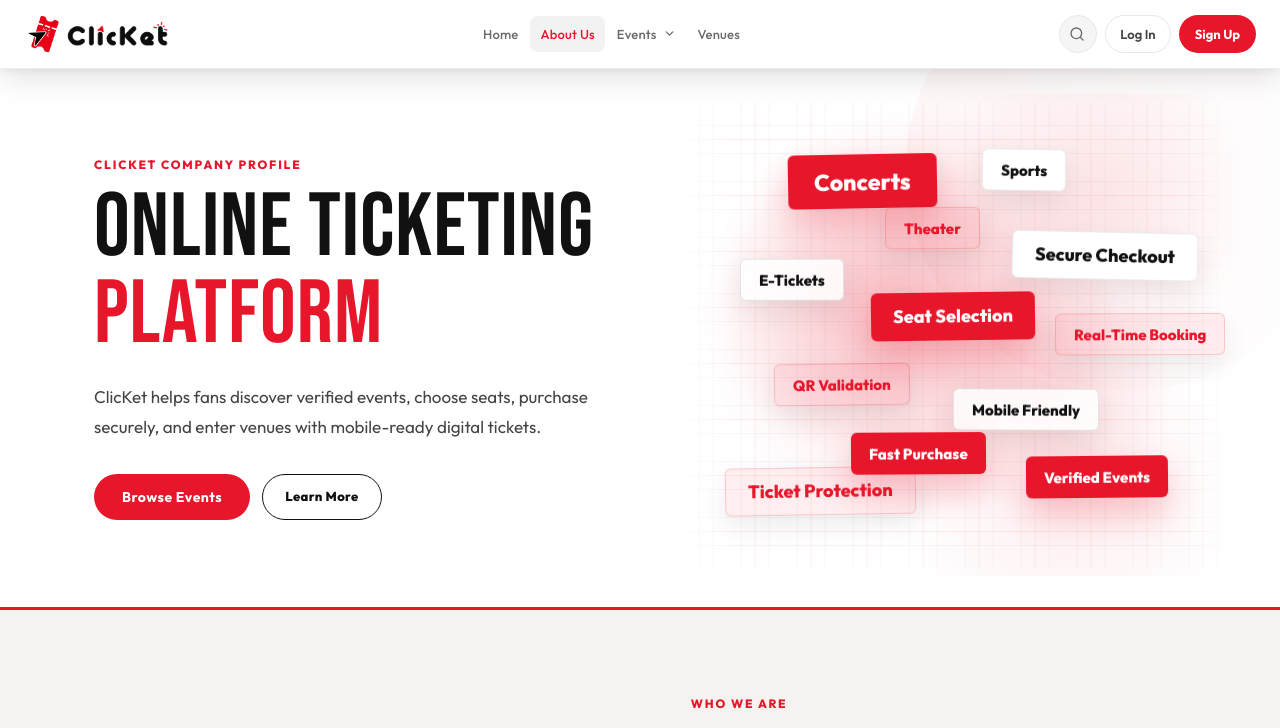
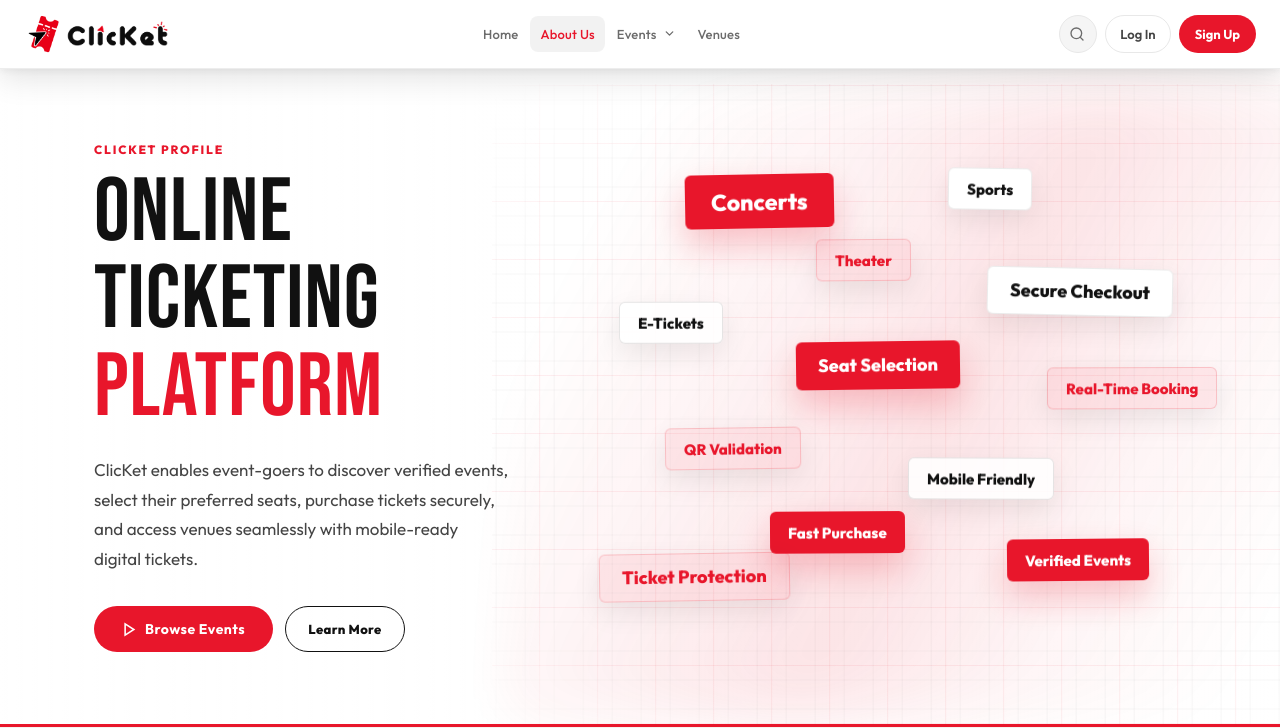
Before and after one commit to jluigemalaiba/ClicKet, a PHP site: page /about.php in a window 1280 px wide. Shown: the top 728 px of the page. Run offline with PHP 8.4, Linux system fonts and the light colour scheme.

Commit message:
fix some bugs and things

```diff
--- a/about.php
+++ b/about.php
@@ -26,20 +26,18 @@ $currentPage = basename($_SERVER['PHP_SELF']);
     <div class="container-xl px-4">
       <div class="about-hero-layout">
         <div class="about-hero-copy">
-          <p class="about-kicker">ClicKet Company Profile</p>
+          <p class="about-kicker">ClicKet Profile</p>
           <h1>ONLINE TICKETING <span>PLATFORM</span></h1>
           <p>
-            ClicKet helps fans discover verified events, choose seats, purchase securely, and enter venues with mobile-ready digital tickets.
+            ClicKet enables event-goers to discover verified events, select their preferred seats, purchase tickets securely, and access venues seamlessly with mobile-ready digital tickets.
           </p>
           <div class="about-hero-actions">
-            <a href="events.php" class="btn-primary">Browse Events</a>
+            <a href="events.php" class="btn-primary"><svg width="15" height="15" viewBox="0 0 24 24" fill="none" stroke="currentColor" stroke-width="2.5"><polygon points="5 3 19 12 5 21 5 3"/></svg> Browse Events</a>
             <a href="#mission" class="about-link-btn">Learn More</a>
           </div>
         </div>
 
         <div class="about-hero-visual" aria-hidden="true">
-          <div class="about-hero-glow about-hero-glow--one"></div>
-          <div class="about-hero-glow about-hero-glow--two"></div>
           <div class="about-tag-cloud">
             <span class="about-ticket-tag tag-red tag-xl" style="--x: 18%; --y: 3%; --r: -1.5deg; --d: 0s;">Concerts</span>
             <span class="about-ticket-tag tag-white" style="--x: 58%; --y: 2%; --r: 1.8deg; --d: .35s;">Sports</span>
@@ -78,11 +76,11 @@ $currentPage = basename($_SERVER['PHP_SELF']);
           </p>
           <div class="about-proof-row" aria-label="ClicKet company statistics">
             <div>
-              <strong>1,000+</strong>
+              <strong>500+</strong>
               <span>Events supported</span>
             </div>
             <div>
-              <strong>300k+</strong>
+              <strong>50k+</strong>
               <span>Tickets delivered</span>
             </div>
             <div>
@@ -107,7 +105,7 @@ $currentPage = basename($_SERVER['PHP_SELF']);
           <span>01</span>
           <h3>Our Mission</h3>
           <p>
-            To make live events easy to find, book, enter, and remember by removing friction from ticket purchase, payment, and venue admission.
+            To simplify the event experience by making it easier to discover, reserve, and attend live events through a seamless ticketing and admission process.
           </p>
         </article>
 
@@ -115,7 +113,7 @@ $currentPage = basename($_SERVER['PHP_SELF']);
           <span>02</span>
           <h3>Our Vision</h3>
           <p>
-            To become the ticketing partner people choose first for concerts, theater, sports, campus events, and local productions across the Philippines.
+            To become the preferred ticketing platform for concerts, theater productions, sporting events, campus activities, and community events across the Philippines.
           </p>
         </article>
 
@@ -123,7 +121,7 @@ $currentPage = basename($_SERVER['PHP_SELF']);
           <span>03</span>
           <h3>Our Standard</h3>
           <p>
-            Clear pricing, secure checkout, verified tickets, responsive support, and tools that help organizers understand demand before doors open.
+            Transparent pricing, secure transactions, verified ticketing, responsive customer support, and data-driven tools that help organizers manage and anticipate event demand.
           </p>
         </article>
       </div>
@@ -134,10 +132,10 @@ $currentPage = basename($_SERVER['PHP_SELF']);
     <div class="container-xl px-4">
       <div class="owners-layout">
         <div class="owners-copy">
-          <p class="about-kicker">Owners</p>
-          <h2>Guided by people who understand event operations.</h2>
+          <p class="about-kicker">Founders</p>
+          <h2>Driven by a team passionate about transforming the event ticketing experience</h2>
           <p>
-            ClicKet is led by a small ownership group focused on reliable technology, practical venue workflows, and better fan support.
+            ClicKet is led by a dedicated ownership team committed to building reliable technology, streamlining venue operations, and delivering a seamless experience for both event organizers and attendees.
           </p>
         </div>
 
@@ -145,22 +143,22 @@ $currentPage = basename($_SERVER['PHP_SELF']);
           <article class="owner-row">
             <img src="https://images.unsplash.com/photo-1560250097-0b93528c311a?w=300&h=300&fit=crop" alt="Alex Herrera" loading="lazy">
             <div>
-              <h3>Alex Herrera</h3>
-              <p>Founder &amp; Managing Owner</p>
+              <h3>Justine Luige Malaiba</h3>
+              <p>Lead UI/UX Designer & Full-Stack Developer</p>
             </div>
           </article>
           <article class="owner-row">
             <img src="https://images.unsplash.com/photo-1573496359142-b8d87734a5a2?w=300&h=300&fit=crop" alt="Camille Reyes" loading="lazy">
             <div>
-              <h3>Camille Reyes</h3>
-              <p>Operations &amp; Venue Partnerships Owner</p>
+              <h3>Chrizyl Abella</h3>
+              <p>UI/UX Designer & Full-Stack Developer</p>
             </div>
           </article>
           <article class="owner-row">
             <img src="https://images.unsplash.com/photo-1519085360753-af0119f7cbe7?w=300&h=300&fit=crop" alt="Rafael Ong" loading="lazy">
             <div>
-              <h3>Rafael Ong</h3>
-              <p>Technology &amp; Product Owner</p>
+              <h3>Trisha Mae Talas</h3>
+              <p>Lead Backend Developer & Database Architect</p>
             </div>
           </article>
         </div>
@@ -335,8 +333,8 @@ $currentPage = basename($_SERVER['PHP_SELF']);
             <p>Yes. Partner organizers can monitor sales performance, attendance signals, and customer trends for smarter planning.</p>
           </details>
           <details>
-            <summary>Do fans need printed tickets?</summary>
-            <p>No. ClicKet is designed around mobile tickets that can be scanned at the gate.</p>
+            <summary>Do attendees receive digital tickets immediately after purchase?</summary>
+            <p>No. After completing their order, attendees will receive a ticket claim form containing their purchase details. This form must be presented to the event organizers, who will verify the order and issue the official printed ticket for venue entry.</p>
           </details>
         </div>
       </div>
--- a/css/about.css
+++ b/css/about.css
@@ -49,10 +49,7 @@
   align-items: center;
   padding: 142px 0 72px;
   overflow: hidden;
-  background:
-    radial-gradient(circle at 88% 28%, rgba(232, 22, 43, .07) 0 220px, transparent 221px),
-    radial-gradient(circle at 8% 100%, rgba(232, 22, 43, .045) 0 180px, transparent 181px),
-    #fff;
+  background: #fff;
   isolation: isolate;
   border-bottom: 3px solid var(--red-primary);
 }
@@ -69,8 +66,8 @@
 
 .about-hero-layout {
   display: grid;
-  grid-template-columns: minmax(0, 530px) minmax(480px, 1fr);
-  gap: clamp(36px, 6vw, 90px);
+  grid-template-columns: minmax(0, 560px) minmax(620px, 1fr);
+  gap: clamp(28px, 4.5vw, 72px);
   align-items: center;
 }
 
@@ -123,7 +120,8 @@
 
 .about-hero-visual {
   position: relative;
-  min-height: 390px;
+  min-height: clamp(470px, 32vw, 560px);
+  margin-right: clamp(-54px, -3vw, -18px);
   overflow: visible;
   isolation: isolate;
   --mx: 0px;
@@ -133,28 +131,27 @@
 .about-hero-visual::before {
   content: "";
   position: absolute;
-  inset: -42px -46px -34px -32px;
+  inset: -78px -116px -92px -74px;
   z-index: 0;
   background-image:
     linear-gradient(rgba(232, 22, 43, .07) 1px, transparent 1px),
     linear-gradient(90deg, rgba(232, 22, 43, .07) 1px, transparent 1px),
     linear-gradient(rgba(17, 17, 17, .035) 1px, transparent 1px),
     linear-gradient(90deg, rgba(17, 17, 17, .035) 1px, transparent 1px);
-  background-size: 56px 56px, 56px 56px, 28px 28px, 28px 28px;
+  background-size: 58px 58px, 58px 58px, 29px 29px, 29px 29px;
   background-position: center;
-  mask-image: linear-gradient(90deg, transparent 0%, #000 12%, #000 92%, transparent 100%);
+  mask-image: radial-gradient(ellipse at 55% 52%, #000 0 62%, rgba(0,0,0,.88) 75%, transparent 100%);
   pointer-events: none;
 }
 
 .about-hero-visual::after {
   content: "";
   position: absolute;
-  inset: -50px -54px -42px -40px;
+  inset: -70px -110px -86px -64px;
   z-index: 1;
-  background:
-    radial-gradient(circle at 38% 44%, rgba(232,22,43,.16), transparent 36%),
-    radial-gradient(circle at 75% 22%, rgba(232,22,43,.1), transparent 28%),
-    radial-gradient(circle at 70% 82%, rgba(232,22,43,.08), transparent 30%);
+  background: linear-gradient(118deg, transparent 12%, rgba(232,22,43,.06) 34%, rgba(232,22,43,.13) 53%, rgba(232,22,43,.045) 72%, transparent 92%);
+  filter: blur(28px);
+  opacity: .9;
   pointer-events: none;
 }
 
@@ -165,31 +162,6 @@
   transform: translate3d(var(--mx), var(--my), 0);
   transition: transform .42s cubic-bezier(.22, .61, .36, 1);
   will-change: transform;
-}
-
-.about-hero-glow {
-  position: absolute;
-  z-index: 2;
-  border-radius: 50%;
-  pointer-events: none;
-  filter: blur(2px);
-}
-
-.about-hero-glow--one {
-  width: 420px;
-  height: 420px;
-  top: 44%;
-  left: 43%;
-  transform: translate(-50%, -50%);
-  background: radial-gradient(circle, rgba(232,22,43,.16) 0%, rgba(232,22,43,.08) 38%, transparent 70%);
-}
-
-.about-hero-glow--two {
-  width: 260px;
-  height: 260px;
-  right: 2%;
-  bottom: 4%;
-  background: radial-gradient(circle, rgba(232,22,43,.12) 0%, transparent 68%);
 }
 
 .about-ticket-tag {
@@ -427,7 +399,7 @@
   display: grid;
   grid-template-columns: minmax(0, 470px) minmax(0, 1fr);
   gap: clamp(34px, 6vw, 82px);
-  align-items: start;
+  align-items: center;
 }
 
 .owners-list {
@@ -946,9 +918,7 @@
   .about-hero {
     min-height: 0;
     padding: 140px 0 58px;
-    background:
-      radial-gradient(circle at 78% 62%, rgba(232, 22, 43, .12) 0 180px, transparent 181px),
-      #fff;
+    background: #fff;
   }
 
   .about-hero-copy {
@@ -1034,7 +1004,7 @@
   .about-hero-visual::before {
     inset: -26px -22px -28px;
     background-size: 48px 48px, 48px 48px, 24px 24px, 24px 24px;
-    mask-image: linear-gradient(90deg, transparent 0%, #000 7%, #000 94%, transparent 100%);
+    mask-image: radial-gradient(ellipse at 52% 52%, #000 0 68%, rgba(0,0,0,.86) 82%, transparent 100%);
   }
 
   .about-hero-visual::after {
--- a/includes/data.php
+++ b/includes/data.php
@@ -97,8 +97,6 @@ $theater_events = [
 $sports_events = [
   ['title'=>'PBA Finals Game 7','league'=>'PBA','venue'=>'Smart Araneta Coliseum','date'=>'Dec 5, 2025','rating'=>5,'type'=>'Basketball'],
   ['title'=>'FIBA Asia Cup QF','league'=>'FIBA','venue'=>'Philippine Arena','date'=>'Mar 2, 2026','rating'=>5,'type'=>'Basketball'],
-  ['title'=>'Pacquiao Exhibition Bout','league'=>'WBA','venue'=>'Mall of Asia Arena','date'=>'Jan 30, 2026','rating'=>5,'type'=>'Boxing'],
   ['title'=>'UAAP Season 88 Finals','league'=>'UAAP','venue'=>'Smart Araneta Coliseum','date'=>'Nov 22, 2025','rating'=>5,'type'=>'Basketball'],
-  ['title'=>'WWE Live Manila','league'=>'WWE','venue'=>'Philippine Arena','date'=>'Feb 20, 2026','rating'=>5,'type'=>'Wrestling'],
   ['title'=>'PVL AFC Final','league'=>'PVL','venue'=>'PhilSports Arena','date'=>'May 18, 2026','rating'=>5,'type'=>'Volleyball'],
 ];
```
Also changed, not shown: css/category-pages.css (+1 -14 lines), css/events.css (+1 -15 lines), events.php (+4 -37 lines), includes/category-page-template.php (+1 -21 lines), includes/partials.php (+0 -17 lines), index.php (+13 -16 lines).
